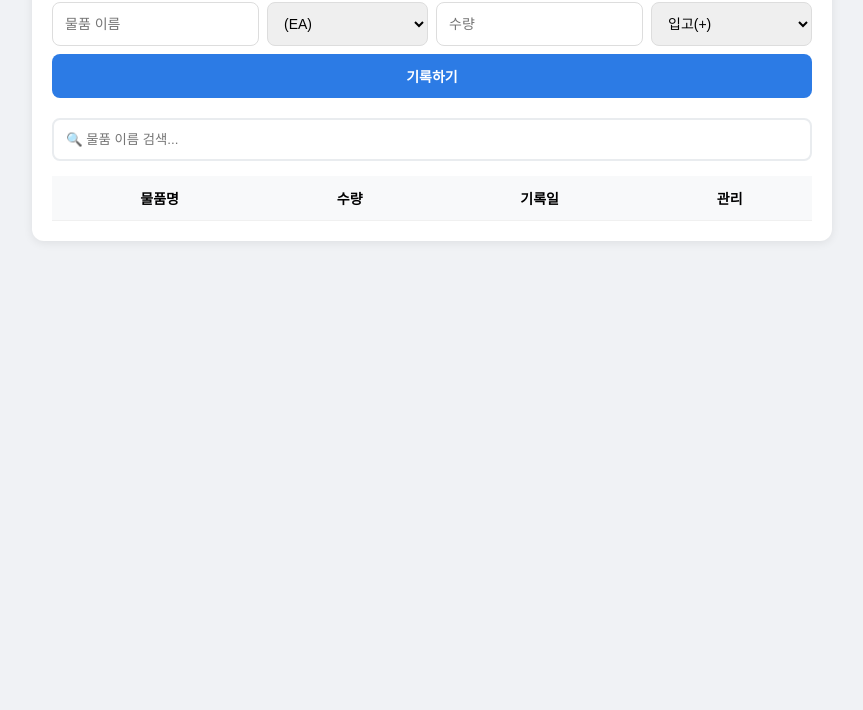
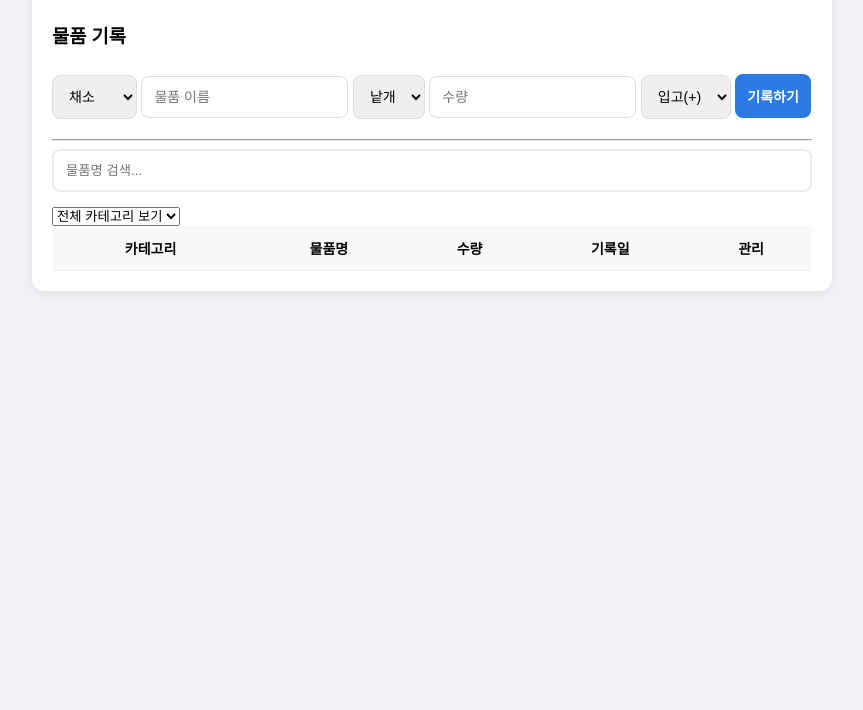
Before and after one commit to junnycode/inventory, a plain HTML site: page index.html in a window 1280 px wide. Shown: the part 90-800 px from the top of the page, without its empty margins (208-1071 px from the left). Drawn offline with Linux system fonts and the light colour scheme; no server answers.

Commit message:
Update index.html

```diff
--- a/index.html
+++ b/index.html
@@ -3,20 +3,32 @@
 <head>
     <meta charset="UTF-8">
     <meta name="viewport" content="width=device-width, initial-scale=1.0">
-    <title> 꽃마름&편백정담 재고 관리</title>
+    <title>재고 관리 편백/꽃마름</title>
     <link rel="stylesheet" href="style.css">
 </head>
 <body>
     <div class="container">
-        <h1> 꽃마름& 편백정담 재고 관리  </h1>
+        <h1> 매장 재고 관리</h1>
 
         <div class="input-section">
+            <h3>물품 기록</h3>
+            <div class="input-grid">
+                <select id="itemCategory">
+                    <option value="채소">채소</option>
+                    <option value="과일">과일</option>
+                    <option value="고기">고기</option>
+                    <option value="소스">소스</option>
+                    <option value="식료품">식료품</option>
+                    <option value="비품">비품</option>
+                    <option value="주류">주류</option>
+                </select>
+
                 <input type="text" id="itemName" list="existingItems" placeholder="물품 이름">
                 <datalist id="existingItems"></datalist>
 
                 <select id="itemUnit">
-                <option value="EA">(EA)</option>
-                <option value="Box">(BOX)</option>
+                    <option value="낱개">낱개</option>
+                    <option value="박스">박스</option>
                 </select>
 
                 <input type="number" id="itemQuantity" placeholder="수량" step="any">
@@ -28,25 +40,40 @@
 
                 <button onclick="addItem()" id="submitBtn">기록하기</button>
             </div>
-
-        <div class="search-container">
-            <input type="text" id="searchInput" placeholder="🔍 물품 이름 검색..." onkeyup="filterInventory()">
         </div>
 
-        <div class="table-wrapper">
-            <table>
+        <hr>
+
+        <div class="filter-section">
+            <input type="text" id="searchInput" onkeyup="renderInventory()" placeholder="물품명 검색...">
+
+            <select id="categoryFilter" onchange="renderInventory()">
+                <option value="전체">전체 카테고리 보기</option>
+                <option value="채소">채소</option>
+                <option value="과일">과일</option>
+                <option value="고기">고기</option>
+                <option value="소스">소스</option>
+                <option value="식료품">식료품</option>
+                <option value="비품">비품</option>
+                <option value="주류">주류</option>
+            </select>
+        </div>
+
+        <table id="inventoryTable">
             <thead>
                 <tr>
+                    <th>카테고리</th>
                     <th>물품명</th>
                     <th>수량</th>
                     <th>기록일</th>
                     <th>관리</th>
                 </tr>
             </thead>
-                <tbody id="inventoryList"></tbody>
+            <tbody id="inventoryList">
+                </tbody>
         </table>
     </div>
-    </div>
+
     <script src="script.js"></script>
 </body>
 </html>
```
Lines whose indentation alone changed are shown as unchanged.
